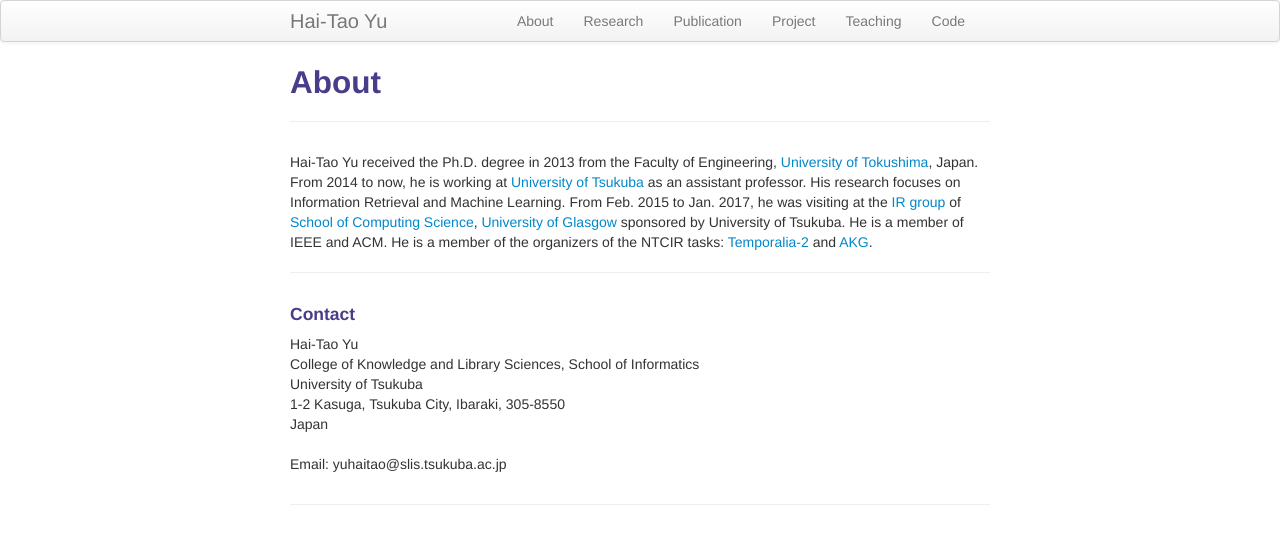
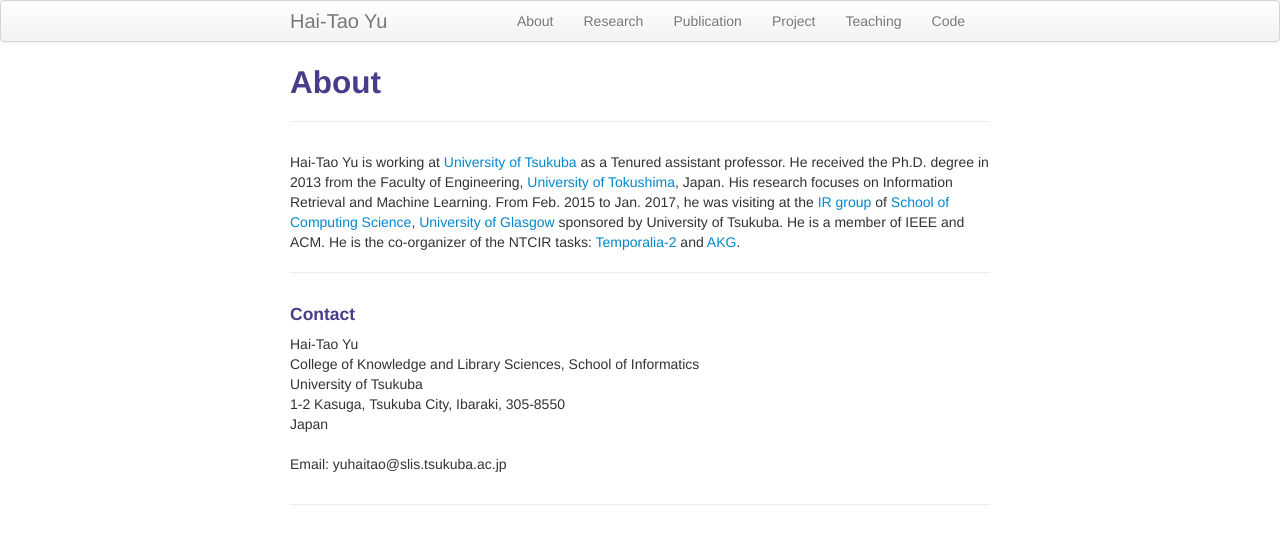
Before and after one commit to ii-research-yu/ii-research-yu.github.io, a Jekyll site: the page built from pages/about.md, in a window 1280 px wide. Shown: the top 544 px of the page. Built offline with Jekyll 4.4.1, drawn with Linux system fonts in a browser that asks for light colours.

Commit message:
Update about.md

```diff
--- a/pages/about.md
+++ b/pages/about.md
@@ -4,7 +4,8 @@ title: About
 description: About.
 ---
 
-Hai-Tao Yu received the Ph.D. degree in 2013 from the Faculty of Engineering, <a href="http://www.tokushima-u.ac.jp/english/">University of Tokushima</a>, Japan. From 2014 to now, he is working at <a href="http://www.global.tsukuba.ac.jp">University of Tsukuba</a> as an assistant professor. His research focuses on Information Retrieval and Machine Learning. From Feb. 2015 to Jan. 2017, he was visiting at the <a href="https://www.gla.ac.uk/schools/computing/research/researchoverview/informationretrieval/#tabs-1">IR group</a> of <a href="https://www.gla.ac.uk/schools/computing/">School of Computing Science</a>, <a href="https://www.gla.ac.uk">University of Glasgow</a> sponsored by University of Tsukuba. He is a member of IEEE and ACM. He is a member of the organizers of the NTCIR tasks: <a href="http://ntcirtemporalia.github.io/">Temporalia-2</a> and <a href="http://ntcirakg.github.io/index.html">AKG</a>.
+Hai-Tao Yu is working at <a href="http://www.global.tsukuba.ac.jp">University of Tsukuba</a> as a Tenured assistant professor.
+He received the Ph.D. degree in 2013 from the Faculty of Engineering, <a href="http://www.tokushima-u.ac.jp/english/">University of Tokushima</a>, Japan. His research focuses on Information Retrieval and Machine Learning. From Feb. 2015 to Jan. 2017, he was visiting at the <a href="https://www.gla.ac.uk/schools/computing/research/researchoverview/informationretrieval/#tabs-1">IR group</a> of <a href="https://www.gla.ac.uk/schools/computing/">School of Computing Science</a>, <a href="https://www.gla.ac.uk">University of Glasgow</a> sponsored by University of Tsukuba. He is a member of IEEE and ACM. He is the co-organizer of the NTCIR tasks: <a href="http://ntcirtemporalia.github.io/">Temporalia-2</a> and <a href="http://ntcirakg.github.io/index.html">AKG</a>.
 
 ---
 
```
